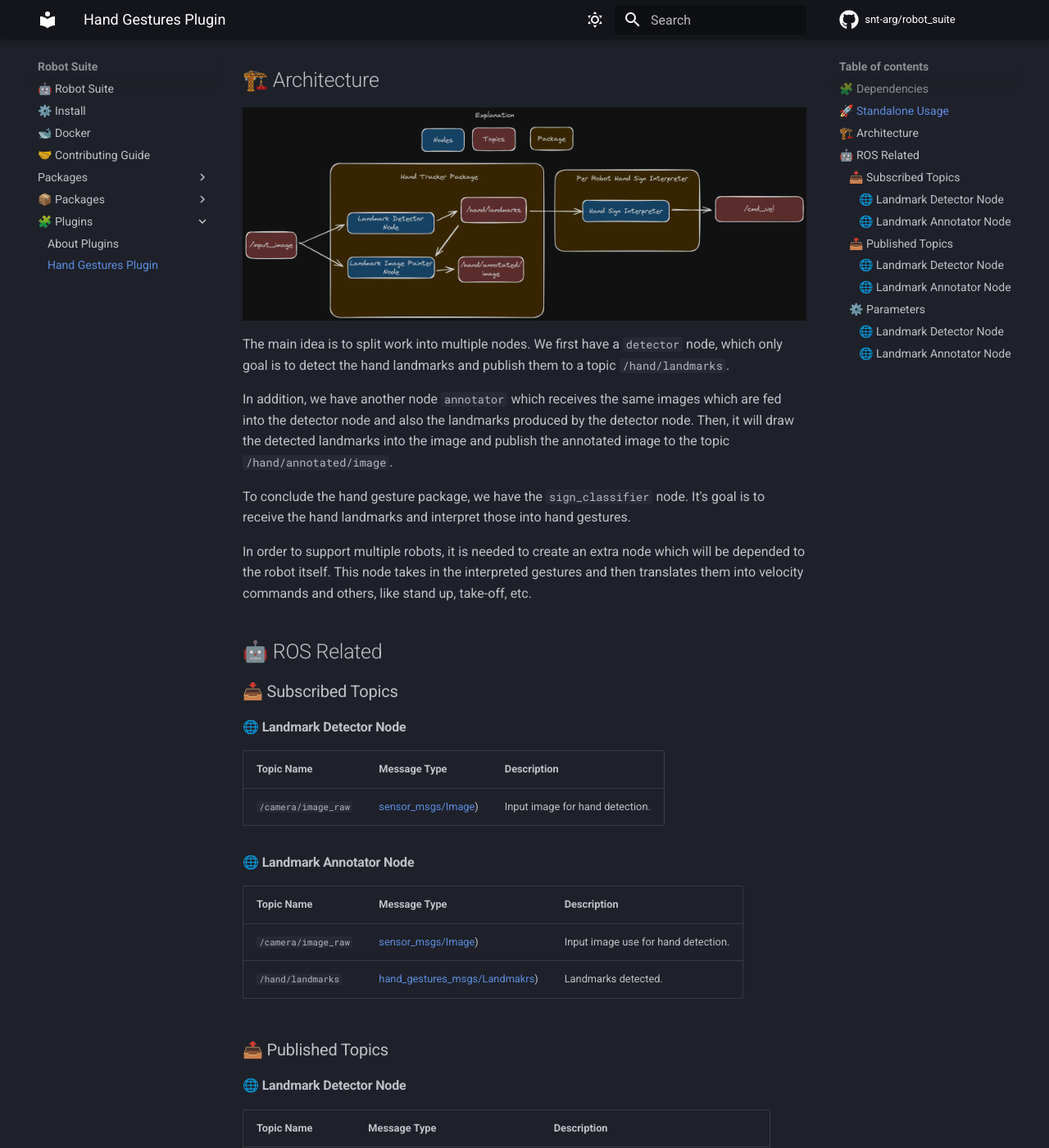
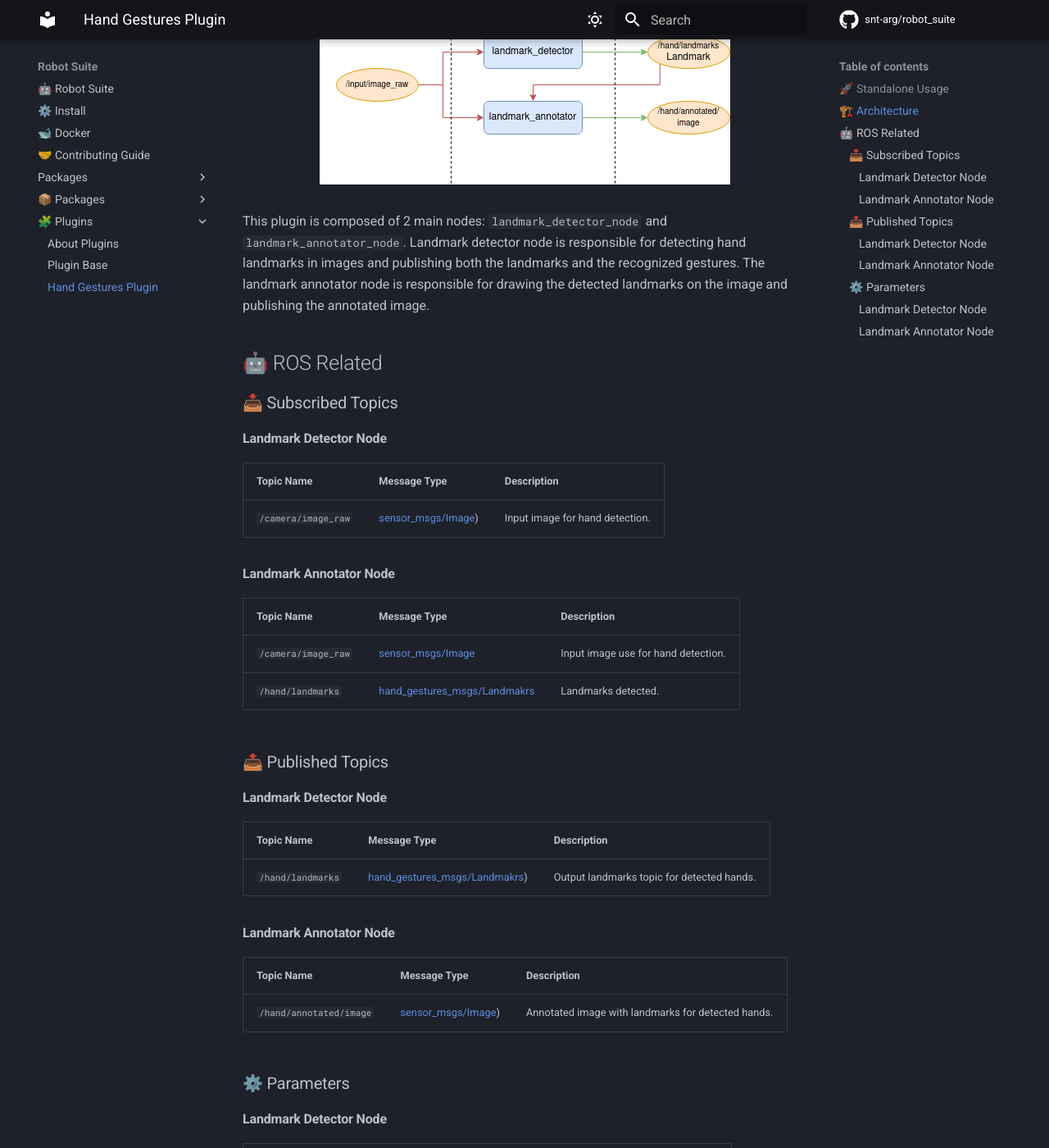
Before and after one commit to teusch-shawn-unilu/robot_suite_v2, an MkDocs documentation site: the page built from docs/🧩 Plugins/hand_gestures.md, in a window 1280 px wide and 1400 px high, scrolled down 773 px. Shown: the whole window at 82% size. Built offline with MkDocs 1.6.1 and Material for MkDocs 9.7.7, drawn with Linux system fonts in a browser that asks for light colours; comment, search, counter and statistics services are not loaded; some of the changed text lies outside the part shown.

Commit message:
docs: update plugin related docs

```diff
--- a/docs/🧩 Plugins/hand_gestures.md
+++ b/docs/🧩 Plugins/hand_gestures.md
@@ -2,13 +2,6 @@
 
 This plugin aims to detect hand landmarks and interpret the landmarks to gestures.
 These gestures can then be used to control a robot movement for instance.
-
-In addition, the plugin is meant to be used in conjunction with a behaviour tree like the [tello_bt](https://github.com/snt-arg/tello_bt).
-Nevertheless, it can be used in a standalone mode.
-
-## 🧩 Dependencies
-
-- [`tello_plugin_utils`](https://github.com/snt-arg/tello_plugin_utils).
 
 ## 🚀 Standalone Usage
 
@@ -30,42 +23,39 @@ Nevertheless, it can be used in a standalone mode.
 
 ## 🏗️ Architecture
 
-![hand gestures architecture](../assets/hand_gestures_architecture.png){align=center}
+<figure markdown="1">
+![hand gestures architecture](../assets/hand_gestures_plugin_architecture.png){align=center}
+</figure>
 
-The main idea is to split work into multiple nodes. We first have a `detector` node, which only goal is to detect the hand landmarks and publish them to a topic `/hand/landmarks`.
-
-In addition, we have another node `annotator` which receives the same images which are fed into the detector node and also the landmarks produced by the detector node. Then, it will draw the detected landmarks into the image and publish the annotated image to the topic `/hand/annotated/image`.
-
-To conclude the hand gesture package, we have the `sign_classifier` node. It's goal is to receive the hand landmarks and interpret those into hand gestures.
-
-In order to support multiple robots, it is needed to create an extra node which will be depended to the robot itself. This node takes in the interpreted gestures and then translates them into velocity commands and others, like stand up, take-off, etc.
+This plugin is composed of 2 main nodes: `landmark_detector_node` and `landmark_annotator_node`. Landmark detector node is responsible for detecting hand landmarks in images and publishing both the landmarks and the recognized gestures.
+The landmark annotator node is responsible for drawing the detected landmarks on the image and publishing the annotated image.
 
 ## 🤖 ROS Related
 
 ### 📥 Subscribed Topics
 
-#### 🌐 Landmark Detector Node
+#### Landmark Detector Node
 
 | Topic Name          | Message Type                                                                             | Description                     |
 | ------------------- | ---------------------------------------------------------------------------------------- | ------------------------------- |
 | `/camera/image_raw` | [sensor_msgs/Image](http://docs.ros.org/en/melodic/api/sensor_msgs/html/msg/Image.html)) | Input image for hand detection. |
 
-#### 🌐 Landmark Annotator Node
+#### Landmark Annotator Node
 
-| Topic Name          | Message Type                                                                                                                    | Description                         |
-| ------------------- | ------------------------------------------------------------------------------------------------------------------------------- | ----------------------------------- |
-| `/camera/image_raw` | [sensor_msgs/Image](http://docs.ros.org/en/melodic/api/sensor_msgs/html/msg/Image.html))                                        | Input image use for hand detection. |
-| `/hand/landmarks`   | [hand_gestures_msgs/Landmakrs](https://github.com/snt-arg/hand_gestures_plugin/blob/main/hand_gestures_msgs/msg/Landmarks.msg)) | Landmarks detected.                 |
+| Topic Name          | Message Type                                                                                                                   | Description                         |
+| ------------------- | ------------------------------------------------------------------------------------------------------------------------------ | ----------------------------------- |
+| `/camera/image_raw` | [sensor_msgs/Image](http://docs.ros.org/en/melodic/api/sensor_msgs/html/msg/Image.html)                                        | Input image use for hand detection. |
+| `/hand/landmarks`   | [hand_gestures_msgs/Landmakrs](https://github.com/snt-arg/hand_gestures_plugin/blob/main/hand_gestures_msgs/msg/Landmarks.msg) | Landmarks detected.                 |
 
 ### 📤 Published Topics
 
-#### 🌐 Landmark Detector Node
+#### Landmark Detector Node
 
 | Topic Name        | Message Type                                                                                                                    | Description                                |
 | ----------------- | ------------------------------------------------------------------------------------------------------------------------------- | ------------------------------------------ |
 | `/hand/landmarks` | [hand_gestures_msgs/Landmakrs](https://github.com/snt-arg/hand_gestures_plugin/blob/main/hand_gestures_msgs/msg/Landmarks.msg)) | Output landmarks topic for detected hands. |
 
-#### 🌐 Landmark Annotator Node
+#### Landmark Annotator Node
 
 | Topic Name              | Message Type                                                                             | Description                                        |
 | ----------------------- | ---------------------------------------------------------------------------------------- | -------------------------------------------------- |
@@ -73,7 +63,7 @@ In order to support multiple robots, it is needed to create an extra node which
 
 ### ⚙️ Parameters
 
-#### 🌐 Landmark Detector Node
+#### Landmark Detector Node
 
 | Parameter Name             | Description                          | Default             |
 | -------------------------- | ------------------------------------ | ------------------- |
@@ -83,7 +73,7 @@ In order to support multiple robots, it is needed to create an extra node which
 | `min_detection_confidence` | Minimum confidence to detect a hand. | 0.5                 |
 | `min_tracking_confidence`  | Minimum confidence to track a hand.  | 0.5                 |
 
-#### 🌐 Landmark Annotator Node
+#### Landmark Annotator Node
 
 | Parameter Name        | Description                                | Default             |
 | --------------------- | ------------------------------------------ | ------------------- |
```
Also changed, not shown: docs/🧩 Plugins/1.plugin_base.md (renamed from docs/📦 Packages/3.plugin_base.md, +9 -9 lines), docs/🧩 Plugins/index.md (+6 -28 lines), docs/assets/hand_gestures_architecture.png (deleted), docs/assets/hand_gestures_plugin_architecture.png (added).
